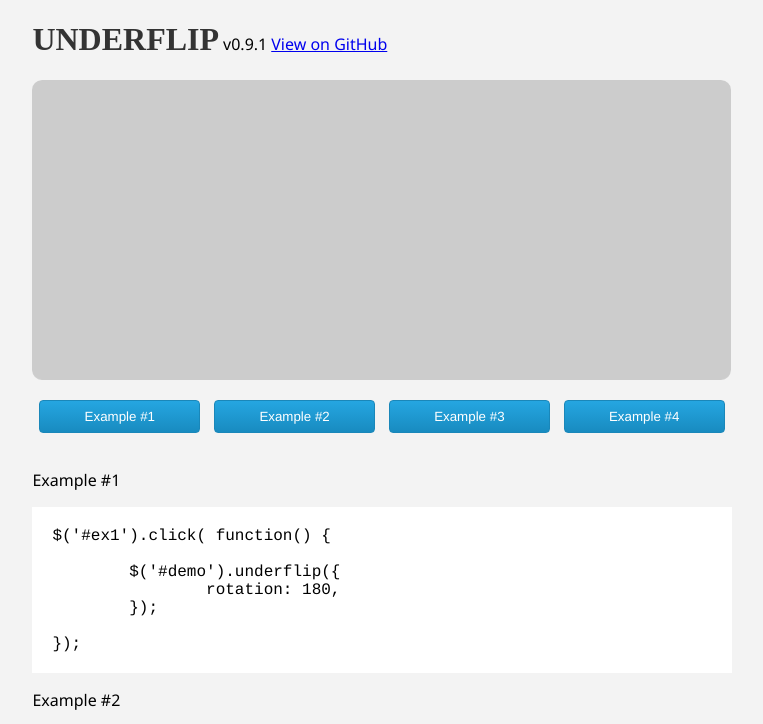
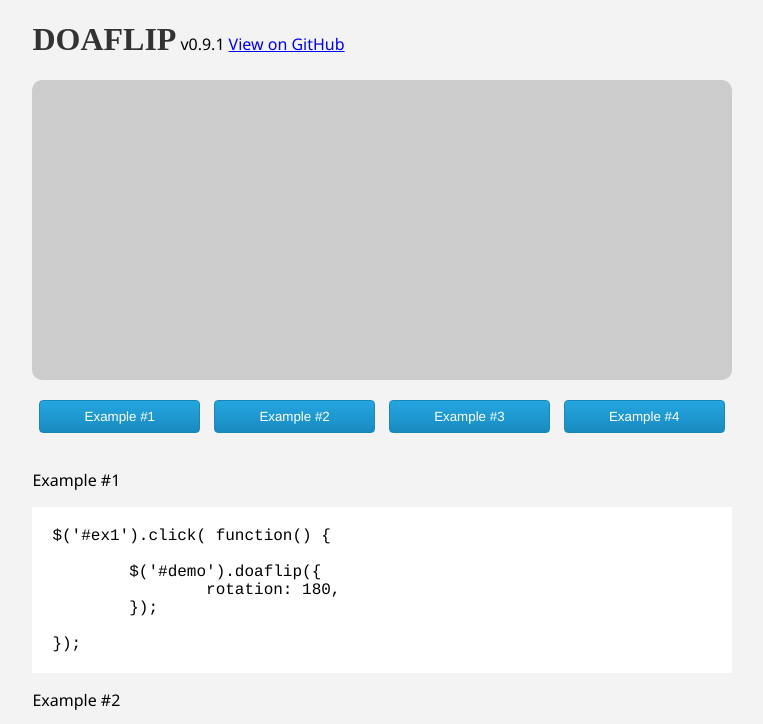
Before and after one commit to flesher/doaflip, a plain HTML site: page index.html in a window 1280 px wide. Both pictures are taken after a click on the button "Example #1". Shown: the top 724 px of the page, without its empty margins (258-1021 px from the left). Drawn offline with nearby package versions, Linux system fonts and the light colour scheme; a web font is replaced by a local one.

Commit message:
name change

```diff
--- a/index.html
+++ b/index.html
@@ -1,7 +1,7 @@
 <!DOCTYPE html>
 <html>
 	<head>
-		<title>Underflip.js</title>
+		<title>doaflip.js</title>
 		<meta charset="utf-8"/>
 		<link rel="stylesheet" type="text/css" href="style.css">
 		<link href='http://fonts.googleapis.com/css?family=Noto+Sans:400,700,400italic|Fauna+One' rel='stylesheet' type='text/css'>
@@ -9,9 +9,9 @@
 	<body>
 
 		<div class="contain">
-			<h1>Underflip</h1>
+			<h1>doaflip</h1>
 			<p id="version">v0.9.1</p>
-			<a id="download" href="https://github.com/mflesher6/underflip">View on GitHub</a>
+			<a id="download" href="https://github.com/mflesher6/doaflip">View on GitHub</a>
 
 			<div id="demo"></div>
 			<div class="clearfix" id="buttons">
@@ -27,7 +27,7 @@
 <pre>
 $(&#39;#ex1&#39;).click( function() {
 
-	$(&#39;#demo&#39;).underflip({
+	$(&#39;#demo&#39;).doaflip({
 		rotation: 180,
 	});
 
@@ -38,7 +38,7 @@ $(&#39;#ex1&#39;).click( function() {
 <pre>
 $(&#39;#ex2&#39;).click( function() {
 
-	$(&#39;#demo&#39;).underflip({
+	$(&#39;#demo&#39;).doaflip({
 		rotation: 360,
 		origin: 0,
 		perspective: 1000,
@@ -52,7 +52,7 @@ $(&#39;#ex2&#39;).click( function() {
 <pre>
 $(&#39;#ex3&#39;).click( function() {
 
-	$(&#39;#demo&#39;).underflip({
+	$(&#39;#demo&#39;).doaflip({
 		axis: &#39;Y&#39;,
 		rotation: 360,
 		origin: 100,
@@ -67,7 +67,7 @@ $(&#39;#ex3&#39;).click( function() {
 <pre>
 $(&#39;#ex4&#39;).click( function() {
 
-	$(&#39;#demo&#39;).underflip({
+	$(&#39;#demo&#39;).doaflip({
 		axis: &#39;Y&#39;,
 		rotation: 360,
 		origin: 15,
@@ -80,12 +80,12 @@ $(&#39;#ex4&#39;).click( function() {
 		</div>
 
 		<script src="http://code.jquery.com/jquery-1.10.1.min.js"></script>
-		<script src="underflip.js"></script>
+		<script src="doaflip.js"></script>
 
 		<script>
 			$('#ex1').click( function() {
 
-				$('#demo').underflip({
+				$('#demo').doaflip({
 					rotation: 180,
 				});
 
@@ -93,7 +93,7 @@ $(&#39;#ex4&#39;).click( function() {
 
 			$('#ex2').click( function() {
 
-				$('#demo').underflip({
+				$('#demo').doaflip({
 					rotation: 360,
 					origin: 0,
 					perspective: 1000,
@@ -105,7 +105,7 @@ $(&#39;#ex4&#39;).click( function() {
 
 			$('#ex3').click( function() {
 
-				$('#demo').underflip({
+				$('#demo').doaflip({
 					axis: 'Y',
 					rotation: 360,
 					origin: 100,
@@ -117,7 +117,7 @@ $(&#39;#ex4&#39;).click( function() {
 
 			$('#ex4').click( function() {
 
-				$('#demo').underflip({
+				$('#demo').doaflip({
 					axis: 'Y',
 					rotation: 360,
 					origin: 15,
--- a/underflip.js
+++ /dev/null
@@ -1,126 +0,0 @@
-/*! Underflip.js v0.9.1
- * http://mattflesher.com
- *
- * Copyright (c) 2013 Matt Flesher
- * Available under the MIT license
- */
-
-
-(function ( $ ) {
-
-	$.fn.underflip = function( options ) {
-		var self = this;
-
-		var height  = $(this).height(),
-				animation = false,
-		    animationstring = 'animation',
-		    keyframeprefix = '',
-		    domPrefixes = 'Webkit Moz O ms Khtml'.split(' '),
-		    pfx  = '',
-		    settings, initRot, endRot, origin, speed, pre, post;
-
-    settings = $.extend({
-	    init        : 'open',
-	    perspective : 600,
-	    axis        : 'X',
-	    origin      : 50,
-	    speed       : 500,
-	    ease        : 'ease-in',
-	    rotation    : -180
-    }, options )  ;
-
-    //sets initial rotation based on init setting
-    if (settings.init == 'open') initRot = 0;
-    else if (settings.init == 'closed') initRot = 90;
-
-    //sets origin based on origin setting and axis setting
-    if (settings.axis == 'X') origin = "50% " + settings.origin + "%";
-    if (settings.axis == 'Y') origin = settings.origin + "% 50%";
-
-    speed = settings.speed / 1000;
-
-
-		//checks if animation requires vendor prefix
-		if( self[0].style.animationName ) animation = true;
-
-		//if so we'll throw on the prefixes
-		if( animation === false ) {
-		  for( var i = 0; i < domPrefixes.length; i++ ) {
-		    if( self[0].style[ domPrefixes[i] + 'AnimationName' ] !== undefined ) {
-		      pfx = domPrefixes[ i ];
-		      animationstring = pfx + 'Animation';
-		      keyframeprefix = '-' + pfx.toLowerCase() + '-';
-		      animation = true;
-		      break;
-		    }
-		  }
-		}
-
-		if( animation === false ) {
-
-		  // animate in JavaScript fallback
-
-		} else {
-			// define the css keyframe
-			var keyframe = '@'+ keyframeprefix + 'keyframes after { ' +
-		                    'from {'+ keyframeprefix + 'transform: perspective( ' + settings.perspective + 'px ) rotate' + settings.axis + '( 0deg );}'+
-		                    'to {'+ keyframeprefix + 'transform: perspective( ' + settings.perspective + 'px ) rotate' + settings.axis + '( ' + settings.rotation + 'deg );}'+
-		                  '}';
-
-		  // define the css keyframe
-			var keyframeBack = '@'+ keyframeprefix + 'keyframes before { ' +
-		                    'from {'+ keyframeprefix + 'transform: perspective( ' + settings.perspective + 'px ) rotate' + settings.axis + '( ' + settings.rotation + 'deg );}'+
-		                    'to {'+ keyframeprefix + 'transform: perspective( ' + settings.perspective + 'px ) rotate' + settings.axis + '( 0deg );}'+
-		                  '}';
-
-
-		 	// define the class of how we want the element to end up after animation
-			var after     = '.after { ' +
-											  ''+ keyframeprefix + 'animation-timing-function: ' + settings.ease + ';' +
-											  ''+ keyframeprefix + 'animation-fill-mode: forwards;' +
-											  ''+ keyframeprefix + 'animation-name: after;' +
-											  ''+ keyframeprefix + 'animation-duration: '+ speed +'s;' +
-											'}';
-
-		 	// define the class of how we want the element to end up after animation
-			var before    = '.before { ' +
-											  ''+ keyframeprefix + 'animation-timing-function: ' + settings.ease + ';' +
-											  ''+ keyframeprefix + 'animation-fill-mode: forwards;' +
-											  ''+ keyframeprefix + 'animation-name: before;' +
-											  ''+ keyframeprefix + 'animation-duration: '+ speed +'s;' +
-											'}';
-
-			//creates style element and inserts rules defined above
-	    if ($('#anim-style').length == 0) {
-	    	var s = document.createElement( 'style' );
-	    	s.id = "anim-style";
-	    	document.getElementsByTagName( 'head' )[ 0 ].appendChild( s );
-	    	s.innerHTML = keyframe + keyframeBack + after + before;
-	    } else {
-	    	$('#anim-style').html(keyframe + keyframeBack + after + before);
-	    }
-		}
-
-		//set intial css according to init and dir
-		self.css({
-			'-webkit-transform': 'perspective( 600px ) rotateX( ' + initRot + 'deg )',
-			'-webkit-transform-origin': origin,
-			'-webkit-transition': 'opacity 1s ease-in'
-		});
-
-		//set ending css according to init and dir, triggered by event
-		pre  = self.hasClass('after');
-		post = self.hasClass('before');
-
-		if (!pre) {
-			if (post) self.removeClass('before');
-			self.addClass('after');
-		} else {
-			self.removeClass('after');
-			self.addClass('before');
-		}
-
-		return self
-	}
-
-})(jQuery);
```
Also changed, not shown: underflip.min.js (deleted), 1 other file.
